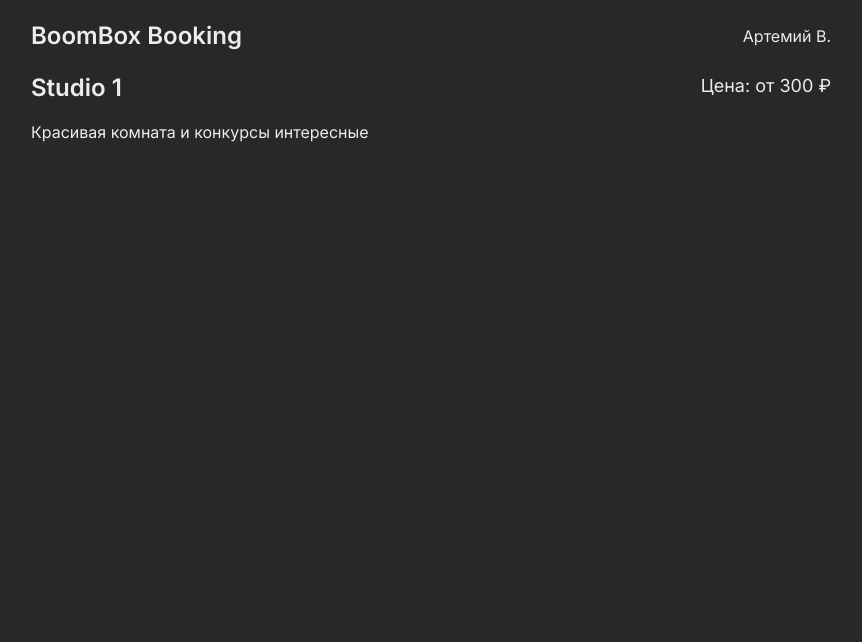
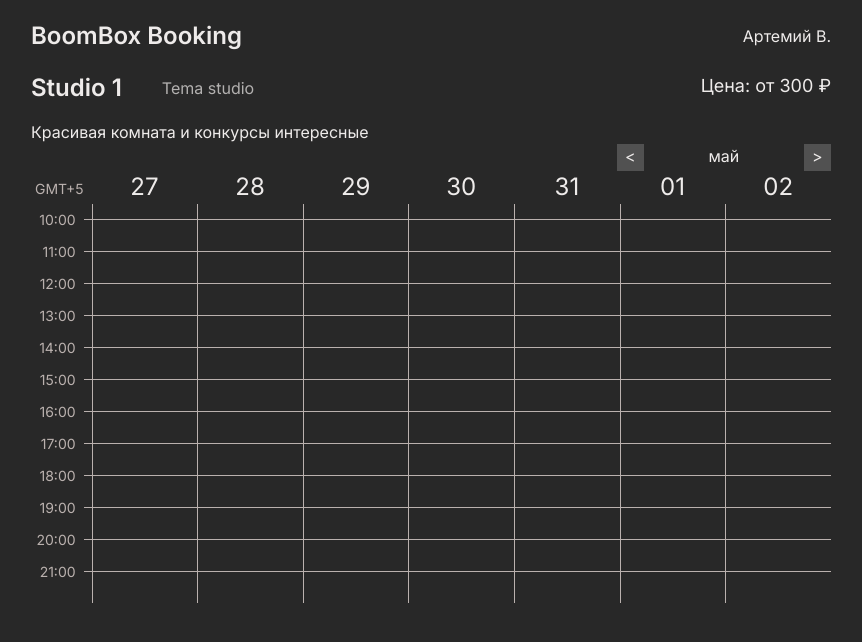
Before and after one commit to codEnjoyer/BeatBox-Booking-Frontend, a Next.js app: page /studio/1/room/1 in a window 1280 px wide. Shown: the top 642 px of the page, without its empty margins (209-1071 px from the left). Built offline with nearby package versions, Linux system fonts and the light colour scheme.

Commit message:
add calendar

```diff
--- a/package.json
+++ b/package.json
@@ -13,6 +13,7 @@
     "@fortawesome/free-brands-svg-icons": "^6.5.2",
     "@fortawesome/free-solid-svg-icons": "^6.5.2",
     "@fortawesome/react-fontawesome": "^0.2.0",
+    "moment": "^2.30.1",
     "next": "14.2.3",
     "react": "^18",
     "react-dom": "^18"
--- /dev/null
+++ b/src/app/calendar.css
@@ -0,0 +1,73 @@
+.calendar-grid {
+	display: grid;
+	grid-template-columns: 6ch repeat(7, 1fr);
+}
+
+.cal-navigation {
+	display: flex;
+	justify-content: end;
+	gap: 3rem;
+}
+
+.cal-navigation button {
+	display: flex;
+    /* align-items: center; */
+	justify-content: center;
+	width: 1.7rem;
+	height: 1.7rem;
+	background: #ffffff30;
+}
+.cal-navigation button:hover {
+	cursor: pointer;
+	background: #ffffff20;
+}
+
+.ts-cell:hover{
+	background: #ffffff20;
+}
+
+.ts-event {
+	position: relative;
+	--ts-bg-color: #ffffff30;
+	--content: "Репетиция";
+}
+.ts-active {
+	position: relative;
+	--content: "";
+	--ts-bg-color: #f1bc9470;
+}
+.ts-event::after,
+.ts-active::after {
+	--heck: .25em;
+	position: absolute;
+	top: var(--heck);
+	left: var(--heck);
+	width: calc(100% - var(--heck) * 2);
+	height: calc(100% - var(--heck) * 2);
+	content: var(--content);
+	font-size: .75rem;
+	display: flex;
+	justify-content: center;
+	padding-top: .25em;
+	background: var(--ts-bg-color);
+}
+
+.ts-rows-2 {
+	grid-row: span 2;
+}
+.ts-rows-3 {
+	grid-row: span 3;
+}
+.ts-rows-4 {
+	grid-row: span 4;
+}
+.ts-rows-5 {
+	grid-row: span 5;
+}
+.ts-rows-6 {
+	grid-row: span 6;
+}
+
+/* .ts-active {
+	background: pink
+} */
--- a/src/components/Room.js
+++ b/src/components/Room.js
@@ -1,11 +1,41 @@
+'use client'
+import Scheduler from "./Scheduler";
+import Link from "next/link";
+
 export default function Room({ room, studio }) {
-	return (
+    const storagePath = `${studio.id}/${room.id}/books`
+    const tryGetLocalStorageBooks = () => {
+        return typeof window !== 'undefined'
+            ? localStorage.getItem(storagePath)
+                ? JSON.parse(localStorage.getItem(storagePath))
+                : []
+            : []
+    }
+
+    const data = [
+        ...tryGetLocalStorageBooks()
+    ]
+
+    const startTime = +studio.openTime.split(':')[0]
+    const closeTime = +studio.closeTime.split(':')[0] ? +studio.closeTime.split(':')[0] : 24
+
+    return (
         <div className="container">
-            <div className="flex justify-between">
-                <h1 className="text-2xl font-semibold mb-4">{room.title}</h1>
+            <div className="flex justify-between mb-4">
+                <div className="flex items-center gap-10">
+                    <h1 className="text-2xl font-semibold">{room.title}</h1>
+                    <Link href="/" className="text-text/70 block">{studio.title}</Link>
+                </div>
                 <span className="text-lg">Цена: от {room.price} ₽</span>
             </div>
+
             <p>{room.desc}</p>
+
+            <Scheduler
+                from={startTime}
+                to={closeTime}
+                data={data}
+                storagePath={storagePath} />
         </div>
     );
 }
--- /dev/null
+++ b/src/components/Scheduler.js
@@ -0,0 +1,206 @@
+'use client'
+import { useState, useEffect, useRef } from 'react';
+import moment from 'moment';
+import 'moment/locale/ru'
+import '@/app/calendar.css'
+
+
+export default function Scheduler({from, to, data, storagePath}) {
+	moment.locale('ru')
+	const [weekStart, setWeekStart] = useState(moment().clone().startOf('isoWeek'));
+	const [books, setBooks] = useState(data);
+	const [week, setWeek] = useState();
+	const [holding, setHolding] = useState([false, []]);
+	const [showConfirmation, setShowConfirmation] = useState(false);
+
+	const cellRef = useRef([])
+
+	const setBookLocalStorage = (newBooks) => {
+		localStorage.setItem(storagePath, JSON.stringify(newBooks))
+	}
+
+	const getWeek = () => {
+		const days = [];
+
+		for (let i = 0; i < 7; ++i) {
+			days.push(moment(weekStart).add(i, 'days'));
+		}
+		return days
+	}
+
+	const cancel = () => {
+		document.querySelectorAll('.ts-active').forEach(cell => cell.className = cell.className.replace(' ts-active', ''))
+		setShowConfirmation(false)
+	}
+
+	const getTime = (hour) => {
+		if (hour === 0)
+			return ''
+		return hour < 10 ? `0${hour}:00` : `${hour}:00`
+	}
+
+	const innerDateFormat = (dateTime) =>
+		dateTime.format('DDMMYY')
+
+	const dateFromInner = (innerDate) =>
+		moment(innerDate, 'DDMMYY')
+
+
+	const innerDateTimeFormat = (day, time) =>
+		`${day.format('DDMMYY')}${time}`
+
+	const dateTimeFromInner = innerDateTime =>
+		moment(innerDateTime, 'DDMMYYHHmm')
+
+	const doNavigation = (navigation) => {
+		setWeek();
+		cellRef.current = [];
+		if (navigation === 1)
+			setWeekStart(weekStart.clone().add('7', 'days'))
+		else
+			setWeekStart(weekStart.clone().subtract('7', 'days'))
+	}
+
+	const startHold = (day, t) => {
+		document.querySelectorAll('.ts-active').forEach(cell => cell.className = cell.className.replace(' ts-active', ''))
+		const datetime = innerDateTimeFormat(day, t);
+
+		const cell = cellRef.current[datetime]
+		if (cell.className.includes('ts-active'))
+			return;
+		setHolding([true, [datetime]]);
+		cell.className = cell.className + ' ts-active'
+	}
+
+	const tryHold = (day, t) => {
+		if (!holding[0])
+			return
+		const datetime = innerDateTimeFormat(day, t);
+		if (holding[1].includes(datetime))
+			return;
+		if (datetime.slice(0,6) != holding[1][0].slice(0, 6))
+			return;
+		holding[1].push(datetime)
+		const cell = cellRef.current[innerDateTimeFormat(day, t)]
+		cell.className = cell.className + ' ts-active'
+	}
+
+	const bookStart = useRef("")
+	const bookEnd = useRef("")
+	const bookDate = useRef("")
+	const stopHolding = () => {
+		if (!holding[0])
+			return;
+		setHolding([false, []]);
+		const min = holding[1].reduce((min, c) => c < min ? c : min)
+		const max = holding[1].reduce((max, c) => c > max ? c : max)
+		bookStart.current = dateTimeFromInner(min).format("H") + ":00"
+		bookEnd.current = +dateTimeFromInner(max).format("H") + 1 + ":00"
+		bookDate.current = dateTimeFromInner(min).format("D MMM")
+		setShowConfirmation(true);
+	}
+
+	const addBooks = () => {
+		const start = moment(bookDate.current+bookStart.current, 'D MMMH:mm')
+		const end = moment(bookDate.current+bookEnd.current, 'D MMMH:mm')
+
+		const newBooks = [
+			...books, [
+			start.format(),
+			end.format()
+		]]
+		setBooks(newBooks)
+		setBookLocalStorage(newBooks)
+		setShowConfirmation(false);
+	}
+
+	useEffect(() => {
+		const dates = getWeek();
+
+		const week = {}
+		dates.forEach(date => {
+			week[innerDateFormat(date)] = [...Array(24)].map(() => 0)
+		})
+		books.forEach((book, i) => {
+			const start = moment(book[0])
+			const end = moment(book[1])
+			const date = innerDateFormat(start)
+			const length = moment.duration(end.diff(start)).asHours()
+
+			if (!week[date])
+				return;
+
+			week[date][start.format('HH')] = length
+			for (let i = 1; i < length; i++) {
+				week[date][+start.format('HH') + i + ""] = -1
+			}
+		})
+
+		setWeek(week)
+	}, [weekStart, books])
+
+	return <div className="calendar select-none" onMouseUp={stopHolding}>
+		<div className="cal-navigation">
+			<button className="prev" onClick={() => doNavigation(0)}>&lt;</button>
+			<div className="month w-16 text-center">{getWeek()[3].format('MMMM')}</div>
+			<button className="prev" onClick={() => doNavigation(1)}>&gt;</button>
+		</div>
+		<div className="w-full calendar-grid max-h-[80vh]">
+			<div className="flex sticky top-0 bg-bg z-10">
+				<div className="pt-2 pl-1 text-secondary text-sm">GMT+5</div>
+				<div className="border-secondary border-b-[1px] w-2 absolute right-0 -bottom-[1px]"></div>
+			</div>
+			{
+				getWeek().map((day, i) =>
+					<div key={i} className="sticky top-0 bg-bg">
+						<div className="px-2 text-center text-2xl border-secondary">
+							{day.format("DD")}
+						</div>
+						<div className="border-l-[1px] border-b-[1px] relative top-[1px] border-secondary h-4"></div>
+					</div>
+				)
+			}
+
+			{[...Array(24).keys()].map((t, i) => {if (t >= from && t < to) return <>
+				<div key={"worp" + t} className="flex gap-2 justify-end">
+					<div className="text-right h-8 pt-0">
+						<span className="relative -top-[.85em] text-sm z-10 text-secondary pointer-events-none select-none">{getTime(t)}</span>
+					</div>
+					<div className="border-secondary border-t-[1px] w-2"></div>
+				</div>
+				{getWeek().map((day, i) => {
+					const defaultEl = <div
+							key={innerDateTimeFormat(day, t)}
+							ref={el => cellRef.current[""+innerDateTimeFormat(day, t)] = el}
+							onMouseDown={() => startHold(day, t)}
+							onMouseOver={() => tryHold(day, t)}
+							className="ts-cell border-l-[1px] border-t-[1px] p-2 border-secondary"></div>
+
+					if (week === undefined)
+						return defaultEl
+
+					const date = innerDateFormat(day);
+					const event = week[date][t];
+
+					if (event === 0)
+						return defaultEl
+
+					if (event === -1)
+						return;
+
+					return <div
+							key={innerDateTimeFormat(day, t)}
+							className={"ts-rows-" + event + " ts-event ts-cell border-l-[1px] border-t-[1px] p-2 border-secondary"}
+							></div>
+
+				})}
+			</>})}
+		</div>
+		{showConfirmation &&
+		<div className="confirmation">
+			<p className="mb-2">Вы хотите забронировать студию на {bookDate.current} с {bookStart.current} до {bookEnd.current}?</p>
+			<button className="px-5 py-1 bg-white/20 mr-4" onClick={addBooks}>OK</button>
+			<button className="px-5 py-1 bg-white/20" onClick={cancel}>Отмена</button>
+		</div>}
+	</div>
+}
```
Also changed, not shown: 1 other file (tests, documents, lock files or other folders).
